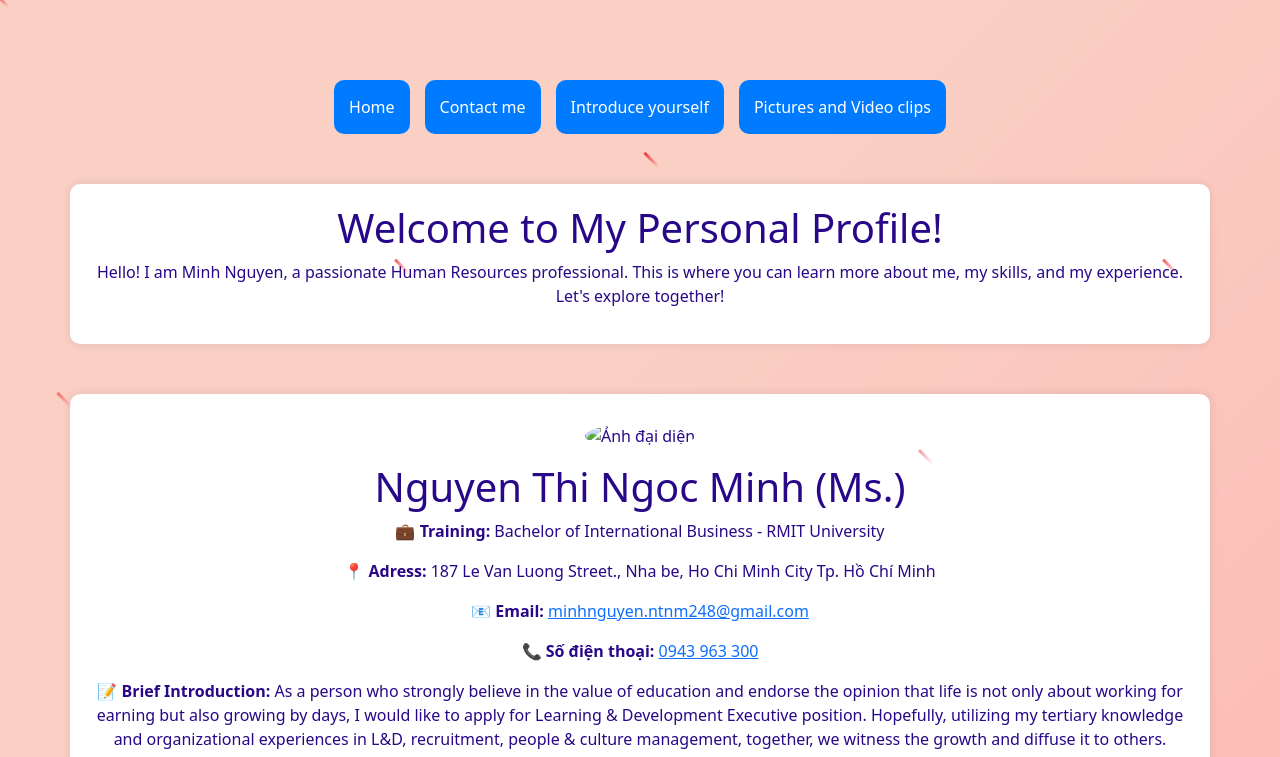
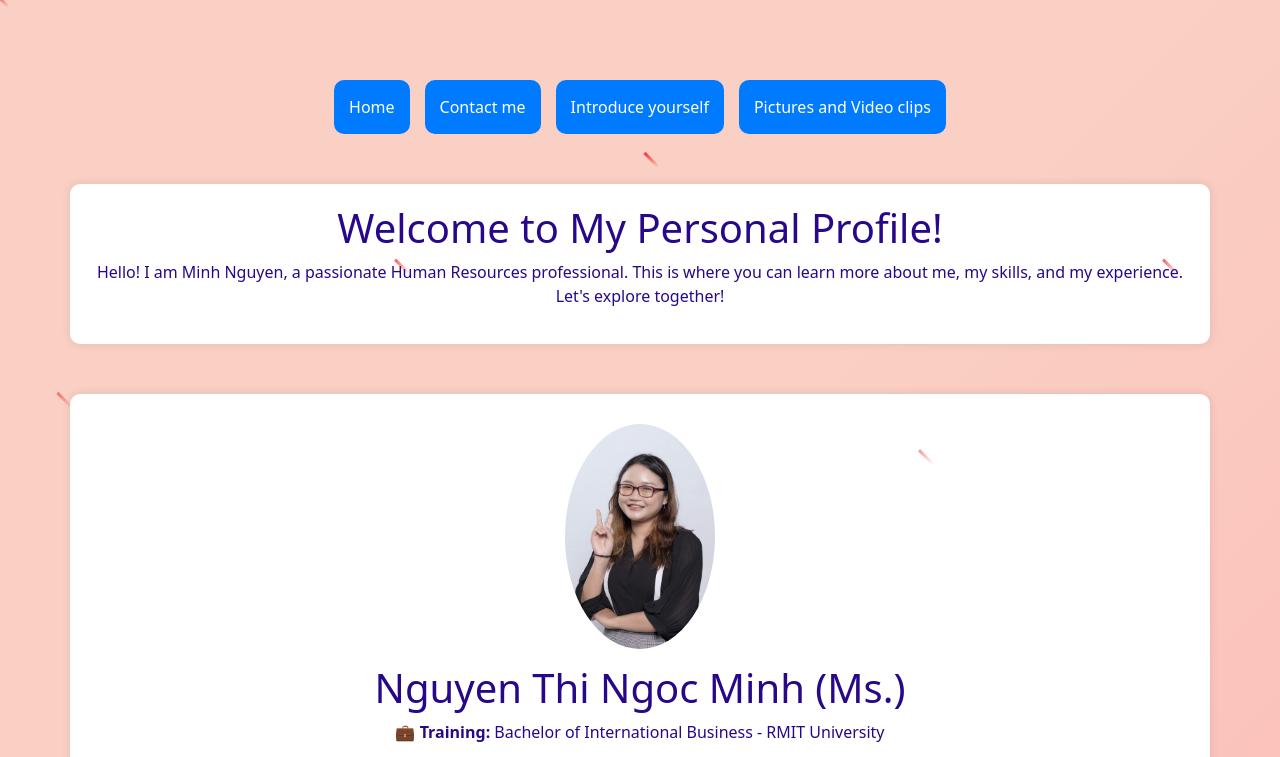
Before and after one commit to Ngocminhvt/Ngocminh-Profile-02-03-25, a plain HTML site: page index.html in a window 1280 px wide. Shown: the top 757 px of the page. Drawn offline with nearby package versions, Linux system fonts and the light colour scheme; the site is published under a folder, as on GitHub Pages, so addresses that start at the root find nothing.

Commit message:
Update index.html

```diff
--- a/index.html
+++ b/index.html
@@ -34,7 +34,7 @@
     </div>
 
     <div class="container profile-container">
-      <img src="/avatar.jpg" class="profile-img" alt="Ảnh đại diện" />
+      <img src="avatar.jpg" class="profile-img" alt="Ảnh đại diện" />
       <h1>Nguyen Thi Ngoc Minh (Ms.)</h1>
       <p>
         <strong>💼 Training:</strong> Bachelor of International Business - RMIT
```
